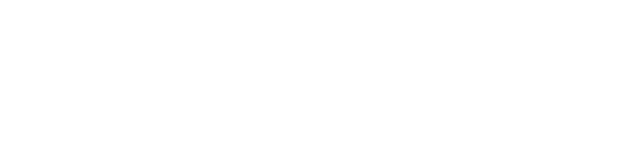
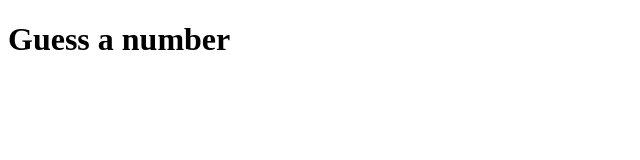
Before and after one commit to kylem038/Number-Guesser, a plain HTML site: page index.html in a window 1280 px wide. Shown: the whole page, without its empty margins (0-640 px from the left). Drawn offline with Linux system fonts and the light colour scheme.

Commit message:
test commit with git plus in atom. added h1

```diff
--- a/index.html
+++ b/index.html
@@ -6,7 +6,7 @@
     <link rel="stylesheet" href="style.css" media="screen" title="Styles">
   </head>
   <body>
-
+    <h1>Guess a number</h2>
     <stript src="script.js"></script>
   </body>
 </html>
```
